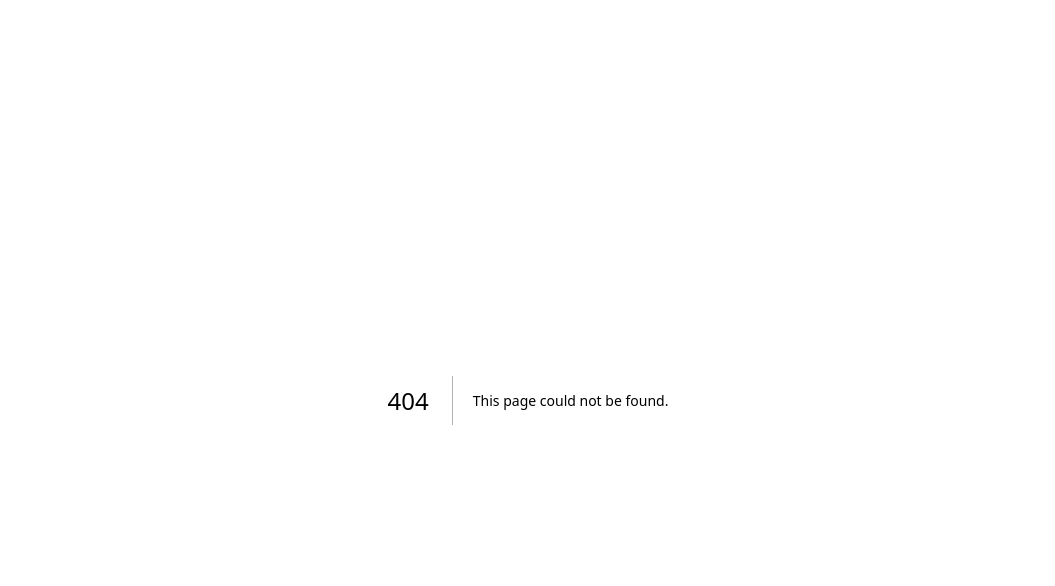
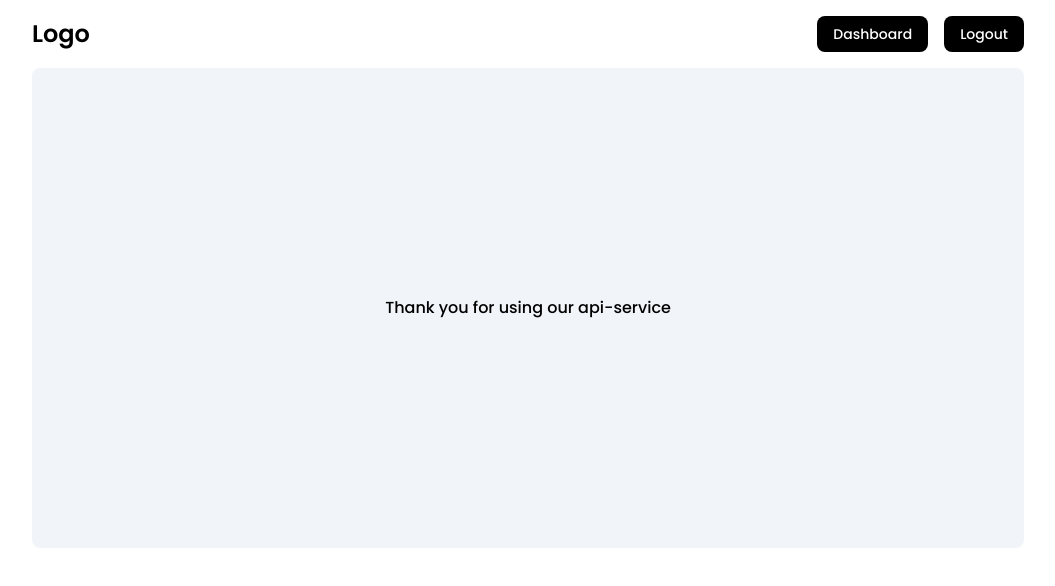
Before and after one commit to subham07-t/api-swift-saas-app, a Next.js app: page /thank-you in a window 1280 px wide. Before the commit this address had no page. Shown: the top 586 px of the page, without its empty margins (112-1167 px from the left). Built offline with nearby package versions, Linux system fonts and the light colour scheme; no server answers; sample sign-in values are in the browser's storage.

Commit message:
api saas project implemented

```diff
--- a/src/app/dashboard/layout.tsx
+++ /dev/null
@@ -1,17 +0,0 @@
-import { Header } from "@/components/header";
-import { isLoggedIn } from "@/lib/auth";
-
-
-export default async function DashboardLayout({
-    children,
-}: {
-    children: React.ReactNode;
-}) {
-    await isLoggedIn()
-    return (
-        <div className="">
-            <Header />
-            <div className="max-w-5xl m-auto w-full px-4">{children}</div>
-        </div>
-    );
-}
--- a/src/app/dashboard/page.tsx
+++ /dev/null
@@ -1,115 +0,0 @@
-import {
-    createCheckoutLink,
-    createCustomerIfNull,
-    hasSubscription,
-    stripe,
-} from "@/lib/stripe";
-import Link from "next/link";
-import { authOptions } from "../api/auth/[...nextauth]/route";
-import { getServerSession } from "next-auth";
-
-
-import { PrismaClient } from "@prisma/client";
-const prisma = new PrismaClient();
-
-export default async function Page() {
-
-    const session = await getServerSession(authOptions);
-
-    const customer = await createCustomerIfNull();
-    const checkoutLink = await createCheckoutLink(String(customer));
-    const hasSub = await hasSubscription();
-
-    const user = await prisma.user.findFirst({
-        where: {
-            email: session?.user?.email,
-        },
-    });
-
-    let current_usage = 0
-
-    if (hasSub) {
-        const subscriptions = await stripe.subscriptions.list({
-            customer: String(user?.stripe_customer_id),
-        });
-
-        const invoice = await stripe.invoices.retrieveUpcoming({
-            subscription: subscriptions.data.at(0)?.id
-        })
-
-        current_usage = invoice.amount_due
-
-    }
-
-
-
-
-    const top10RecentLogs = await prisma.eventLog.findMany({
-        where: {
-            userId: user?.id
-        }, orderBy: {
-            created: "desc"
-        },
-        take: 10
-    })
-
-    return (
-        <main>
-            {hasSub ? (
-                <>
-                    <div className="flex flex-col gap-4">
-
-                        <div className="rounded-md px-4 py-2 bg-emerald-400 font-medium text-sm text-white">
-                            You have a subscription!
-                        </div>
-
-                        <div className="divide-y divide-zinc-200 border border-zinc-200 rounded-md">
-                            <p className="text-sm text-black px-6 py-4 font-medium">
-                                Current Usage
-                            </p>
-                            <p className="text-sm font-mono text-zinc-800 px-6 py-4">
-                                {current_usage / 2500}
-                            </p>
-                        </div>
-
-                        <div className="divide-y divide-zinc-200 border border-zinc-200 rounded-md">
-                            <p className="text-sm text-black px-6 py-4 font-medium">
-                                API Key
-                            </p>
-                            <p className="text-sm font-mono text-zinc-800 px-6 py-4">
-                                {user?.api_key}
-                            </p>
-                        </div>
-
-                        <div className="divide-y divide-zinc-200 border border-zinc-200 rounded-md">
-                            <p className="text-sm text-black px-6 py-4 font-medium">
-                                LOG Events
-                            </p>
-
-                            {top10RecentLogs.map((item, index) => (
-                                <div key={index} className="flex items-center gap-4">
-                                    <p className="text-sm font-mono text-zinc-800 px-6 py-4"> {item.method}</p>
-                                    <p className="text-sm font-mono text-zinc-800 px-6 py-4"> {item.status}</p>
-                                    <p className="text-sm font-mono text-zinc-800 px-6 py-4"> {item.created.toDateString()}</p>
-                                </div>
-                            ))}
-
-                        </div>
-
-                    </div>
-                </>
-            ) : (
-                <>
-                    <div className="min-h-[60vh] grid place-items-center rounded-lg px-6 py-10 bg-slate-100">
-                        <Link
-                            href={String(checkoutLink)}
-                            className="font-medium text-base hover:underline"
-                        >
-                            You have no subscription, checkout now!
-                        </Link>
-                    </div>
-                </>
-            )}
-        </main>
-    );
-}
--- a/src/app/layout.tsx
+++ b/src/app/layout.tsx
@@ -1,22 +1,35 @@
-import './globals.css'
-import type { Metadata } from 'next'
-import { Poppins } from 'next/font/google'
+import { Header } from "@/components/header";
+import "./globals.css";
+import type { Metadata } from "next";
+import { Poppins } from "next/font/google";
+import { isLoggedIn } from "@/lib/auth";
 
-const poppins = Poppins({ subsets: ['latin'], weight: ['100', '200', '300', '400', '500', '600', '700', '800', '900'] })
+const poppins = Poppins({
+  subsets: ["latin"],
+  weight: ["100", "200", "300", "400", "500", "600", "700", "800", "900"],
+});
 
 export const metadata: Metadata = {
-  title: 'Create Next App',
-  description: 'Generated by create next app',
-}
+  title: "Create Next App",
+  description: "Generated by create next app",
+};
 
-export default function RootLayout({
+export default async function RootLayout({
   children,
 }: {
-  children: React.ReactNode
+  children: React.ReactNode;
 }) {
+  await isLoggedIn();
+
   return (
     <html lang="en">
-      <body className={poppins.className}>{children}</body>
+      <body className={poppins.className}>
+        <Header />
+        <div className="max-w-5xl m-auto w-full px-4">
+          {children}
+        </div>
+
+      </body>
     </html>
-  )
+  );
 }
--- a/src/app/page.tsx
+++ b/src/app/page.tsx
@@ -1,10 +1,116 @@
-import { Header } from '@/components/header'
-import Image from 'next/image'
+import {
+  createCheckoutLink,
+  createCustomerIfNull,
+  hasSubscription,
+  stripe,
+} from "@/lib/stripe";
+import Link from "next/link";
+import { getServerSession } from "next-auth";
+import { PrismaClient } from "@prisma/client";
+import { authOptions } from "./api/auth/[...nextauth]/route";
+const prisma = new PrismaClient();
 
-export default function Home() {
+export default async function Page() {
+
+  const session = await getServerSession(authOptions);
+  const customer = await createCustomerIfNull();
+  const checkoutLink = await createCheckoutLink(String(customer));
+  const hasSub = await hasSubscription();
+
+
+  const user = await prisma.user.findFirst({
+    where: {
+      email: session?.user?.email,
+    },
+  });
+
+  let current_usage = 0
+
+  if (hasSub) {
+    const subscriptions = await stripe.subscriptions.list({
+      customer: String(user?.stripe_customer_id),
+    });
+
+    const invoice = await stripe.invoices.retrieveUpcoming({
+      subscription: subscriptions.data.at(0)?.id
+    })
+
+    current_usage = invoice.amount_due
+
+  }
+
+  const top10RecentLogs = await prisma.eventLog.findMany({
+    where: {
+      userId: user?.id
+    }, orderBy: {
+      created: "desc"
+    },
+    take: 10
+  })
+
   return (
     <main>
-      <Header />
+      {hasSub ? (
+        <>
+          <div className="flex flex-col gap-4">
+
+            <div className="rounded-md px-4 py-2 bg-emerald-400 font-medium text-sm text-white">
+              You have a subscription!
+            </div>
+
+            <div className="divide-y divide-zinc-200 border border-zinc-200 rounded-md">
+              <p className="text-sm text-black px-6 py-4 font-medium">
+                Current Usage
+              </p>
+              <p className="text-sm font-mono text-zinc-800 px-6 py-4">
+                {current_usage / 2500}
+              </p>
+              <p className="text-sm text-black px-6 py-4 font-medium">
+                API
+              </p>
+              <p className="text-sm font-mono text-zinc-800 px-6 py-4">
+                api/endpoint/api_key=?
+              </p>
+            </div>
+
+            <div className="divide-y divide-zinc-200 border border-zinc-200 rounded-md">
+              <p className="text-sm text-black px-6 py-4 font-medium">
+                API Key
+              </p>
+              <p className="text-sm font-mono text-zinc-800 px-6 py-4">
+                {user?.api_key}
+              </p>
+            </div>
+
+            <div className="divide-y divide-zinc-200 border border-zinc-200 rounded-md">
+              <p className="text-sm text-black px-6 py-4 font-medium">
+                LOG Events
+              </p>
+
+              {top10RecentLogs.map((item, index) => (
+                <div key={index} className="flex items-center gap-4">
+                  <p className="text-sm font-mono text-zinc-800 px-6 py-4"> {item.method}</p>
+                  <p className="text-sm font-mono text-zinc-800 px-6 py-4"> {item.status}</p>
+                  <p className="text-sm font-mono text-zinc-800 px-6 py-4"> {item.created.toDateString()}</p>
+                </div>
+              ))}
+
+            </div>
+
+          </div>
+        </>
+      ) : (
+        <>
+          <div className="min-h-[60vh] grid place-items-center rounded-lg px-6 py-10 bg-slate-100">
+            <Link
+              href={String(checkoutLink)}
+              className="font-medium text-base hover:underline"
+            >
+              You have no subscription, checkout now!
+            </Link>
+          </div>
+        </>
+      )}
     </main>
-  )
+  );
 }
--- /dev/null
+++ b/src/app/thank-you/page.tsx
@@ -0,0 +1,14 @@
+
+const page = () => {
+  return (
+    <div className="min-h-[60vh] grid place-items-center rounded-lg px-6 py-10 bg-slate-100">
+    <p
+      className="font-medium text-base"
+    >
+      Thank you for using our api-service
+    </p>
+  </div>
+  )
+}
+
+export default page
--- a/src/components/header.tsx
+++ b/src/components/header.tsx
@@ -12,22 +12,16 @@ export function Header() {
                 </Link>
                 <div className="flex items-center gap-4">
                     <Link
-                        href="/#features"
-                        className="font-medium text-sm text-black hover:opacity-90"
-                    >
-                        Features
-                    </Link>
-                    <Link
-                        href="/#pricing"
-                        className="font-medium text-sm text-black hover:opacity-90"
-                    >
-                        Pricing
-                    </Link>
-                    <Link
-                        href="/dashboard"
+                        href="/"
                         className="font-medium text-sm text-white bg-black px-4 py-2 rounded-lg hover:opacity-90"
                     >
                         Dashboard
+                    </Link>
+                    <Link
+                        href="/api/auth/signout"
+                        className="font-medium text-sm text-white bg-black px-4 py-2 rounded-lg hover:opacity-90"
+                    >
+                        Logout
                     </Link>
                 </div>
             </div>
--- a/src/lib/stripe.ts
+++ b/src/lib/stripe.ts
@@ -71,8 +71,8 @@ export async function hasSubscription() {
 
 export async function createCheckoutLink(customer: string) {
   const checkout = await stripe.checkout.sessions.create({
-    success_url: "http://localhost:3000/dashboard/billing?success=true",
-    cancel_url: "http://localhost:3000/dashboard/billing?success=true",
+    success_url: "http://localhost:3000/thank-you?success=true",
+    cancel_url: "http://localhost:3000/thank-you?success=truee",
     customer: customer,
     line_items: [
       {
```
